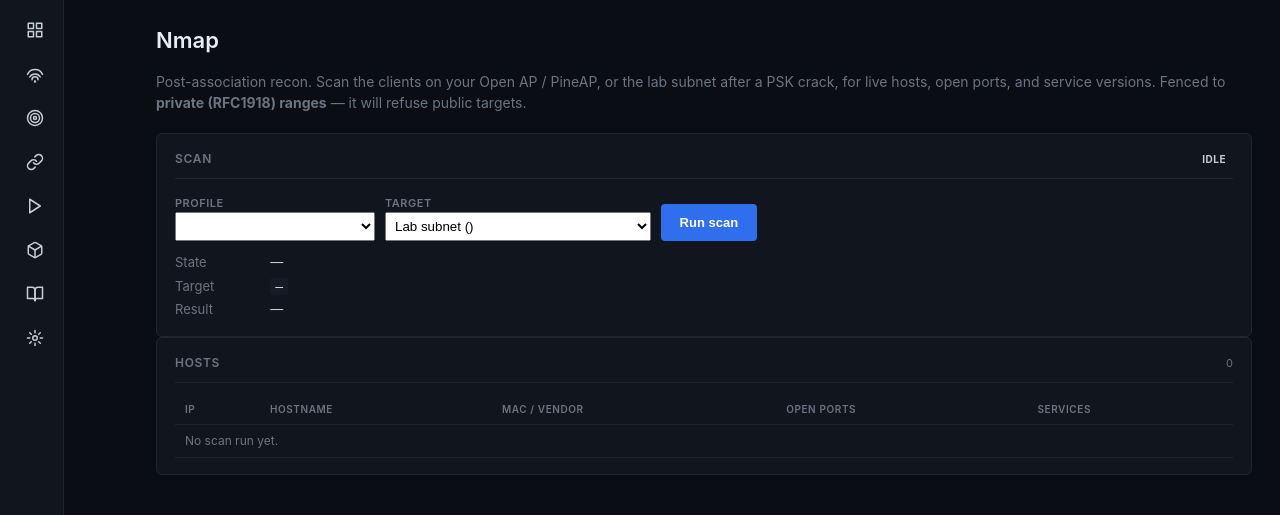
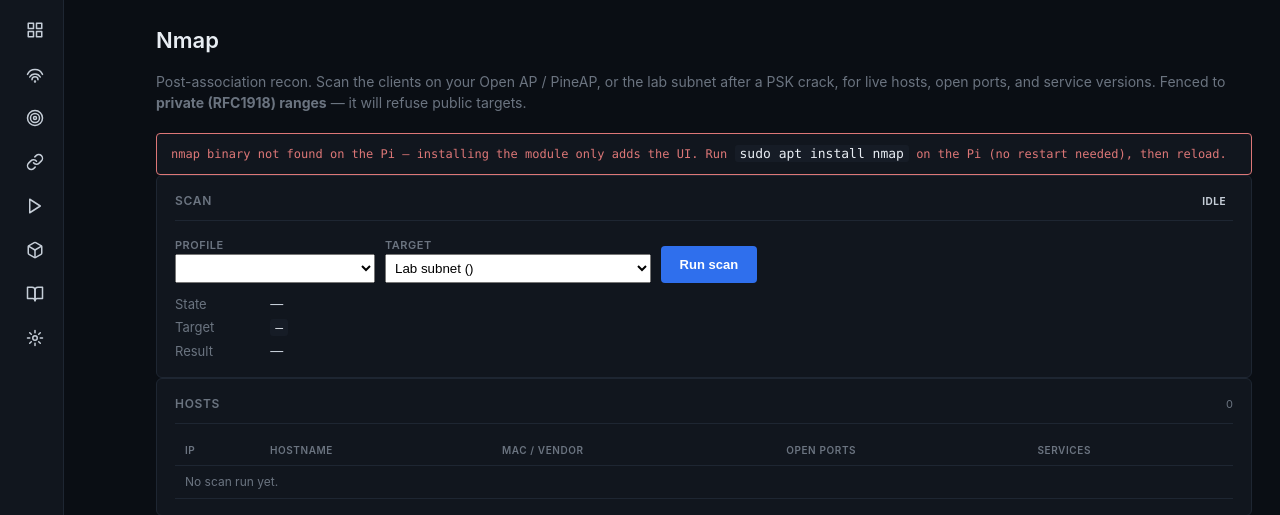
Before and after one commit to Nishit-Kannan/pipineapple, a Python web app: template app/modules/nmap_scan/templates/nmap.html in a window 1280 px wide. Shown: the part 48-563 px from the top of the page. Run offline with Jinja, Linux system fonts and the light colour scheme; the template is opened without the code that fills it, so the values that code supplies are empty; some libraries are stand-ins or nearby versions.

Commit message:
banner changes

```diff
--- a/app/modules/nmap_scan/routes.py
+++ b/app/modules/nmap_scan/routes.py
@@ -33,10 +33,13 @@
 
 @bp.route("/")
 def index():
+    avail_ok, avail_detail = tools.is_available()
     return render_template(
         "nmap.html",
         profiles=[{"id": k, "label": v["label"]} for k, v in tools.PROFILES.items()],
         lab_cidr=_lab_cidr(),
+        nmap_ok=avail_ok,
+        nmap_detail=avail_detail,
     )
 
 
--- a/app/modules/nmap_scan/templates/nmap.html
+++ b/app/modules/nmap_scan/templates/nmap.html
@@ -11,6 +11,15 @@
       it will refuse public targets.
     </p>
   </div>
+
+  {% if nmap_ok %}
+    <p class="muted" style="font-size:12px;">nmap: <code>{{ nmap_detail }}</code></p>
+  {% else %}
+    <div class="settings-status fail">
+      nmap binary not found on the Pi — installing the module only adds the UI.
+      Run <code>sudo apt install nmap</code> on the Pi (no restart needed), then reload.
+    </div>
+  {% endif %}
 
   <div id="nm-status-msg" class="settings-status" hidden></div>
 
--- a/app/modules/nmap_scan/tools/__init__.py
+++ b/app/modules/nmap_scan/tools/__init__.py
@@ -5,6 +5,7 @@
     DEFAULT_PROFILE,
     PROFILES,
     build_argv,
+    is_available,
     parse_xml,
     run_scan,
 )
```
Also changed, not shown: app/modules/nmap_scan/tools/nmap.py (+15 -1 lines).
